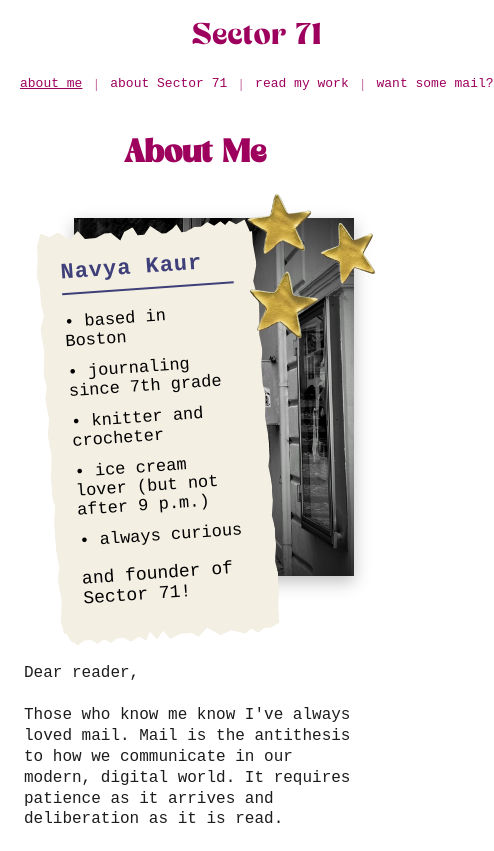
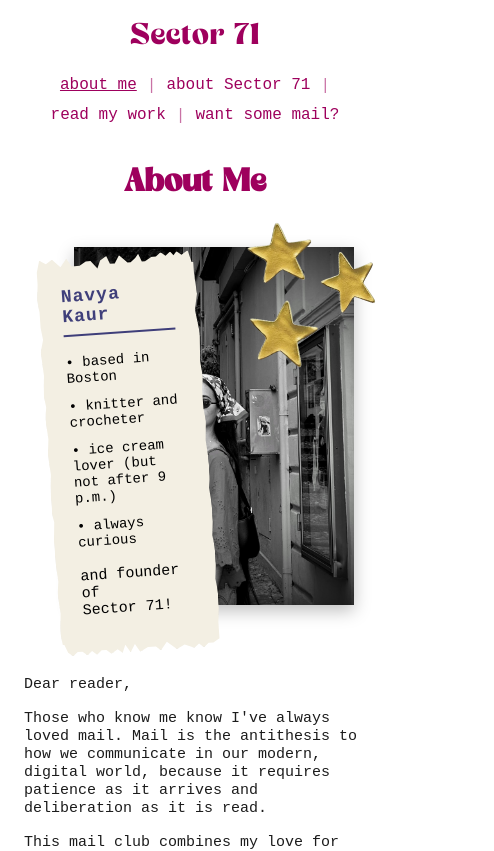
Before and after one commit to julezjw/sector71, a React (Vite) app: page /about-me in a window 390 px wide. Shown: the top 851 px of the page, 494 px wide, since content can reach past the window. Built offline with nearby package versions, Linux system fonts and the light colour scheme; a web font is replaced by a local one.

Commit message:
describe what you changed

```diff
--- a/src/index.css
+++ b/src/index.css
@@ -320,9 +320,9 @@ button {
 .about-body p {
   font-family: var(--font-body);
   color: #1c1c1c;
-  font-size: 16px;
-  line-height: 1.3;
-  margin-bottom: 22px;
+  font-size: 15px;
+  line-height: 1.2;
+  margin-bottom: 16px;
 }
 
 .about-sector71 {
@@ -402,6 +402,7 @@ button {
     align-self: flex-start;
     margin: -350px 0 0 24px;
     z-index: 5;
+    width: 200px;
   }
 
   .about-body {
@@ -417,7 +418,6 @@ button {
   .about-sector71 {
     padding: 20px 8%;
   }
-
 }
 
 @media (max-width: 600px) {
@@ -428,14 +428,10 @@ button {
   }
 
   .nav {
-    flex-wrap: nowrap;
-    justify-content: flex-start;
-    font-size: 13px;
+    flex-wrap: wrap;
+    justify-content: center;
+    font-size: 16px;
     gap: 10px;
-    overflow-x: auto;
-    white-space: nowrap;
-    padding-bottom: 4px;
-    -webkit-overflow-scrolling: touch;
   }
 
   .logo {
@@ -477,7 +473,19 @@ button {
   }
 
   .note {
-    width: 220px;
+    width: 160px;
+  }
+
+  .note h2 {
+    font-size: 18px;
+  }
+
+  .note li {
+    font-size: 14px;
+  }
+
+  .note .building {
+    font-size: 15px;
   }
 
   .pricing p {
--- a/src/pages/AboutMe.jsx
+++ b/src/pages/AboutMe.jsx
@@ -8,7 +8,6 @@ export default function AboutMe() {
           <h2>Navya Kaur</h2>
           <ul>
             <li>based in Boston</li>
-            <li>journaling since 7th grade</li>
             <li>knitter and crocheter</li>
             <li>ice cream lover (but not after 9 p.m.)</li>
             <li>always curious</li>
@@ -31,9 +30,9 @@ export default function AboutMe() {
 
         <div className="about-body">
           <p>Dear reader,</p>
-          <p>Those who know me know I've always loved mail. Mail is the antithesis to how we communicate in our modern, digital world. It requires patience as it arrives and deliberation as it is read.</p>
-          <p>This mail club combines my love for mail and my love for writing. In each envelope, you’ll find an unedited piece of me – a thought, a feeling, or a new style of writing that I’m trying to explore.</p>
-          <p>I pour my heart into this project each month. I hope you love it as much as I do.</p>
+          <p>Those who know me know I've always loved mail. Mail is the antithesis to how we communicate in our modern, digital world, because it requires patience as it arrives and deliberation as it is read.</p>
+          <p>This mail club combines my love for mail and my love for writing. In each envelope, you’ll find an unedited piece of me – a thought, a feeling, or a new style of writing I’m trying to explore.</p>
+          <p>This is my way of communicating directly with each of you. Please write me back!</p>
           <p>Sincerely,</p>
           <p>Navya</p>
           <p>P.S. My work has been featured in Oyster River Pages and The San Franciscan, but my main credentials come from my sixth grade teacher, Mr. Rivera, who told me I was going to be a writer one day.</p>
--- a/src/pages/AboutSector71.jsx
+++ b/src/pages/AboutSector71.jsx
@@ -53,7 +53,7 @@ export default function AboutSector71() {
           you. For a 6&ndash;month subscription, the cost range is $60&ndash;$100.
         </p>
         <br />
-        <p>I make almost no profit from this right now. I do it because I love it. I hope you do too.</p>
+        <p>I make no profit from this right now. I do it because I love it. I hope you do too.</p>
       </div>
     </main>
   );
```
